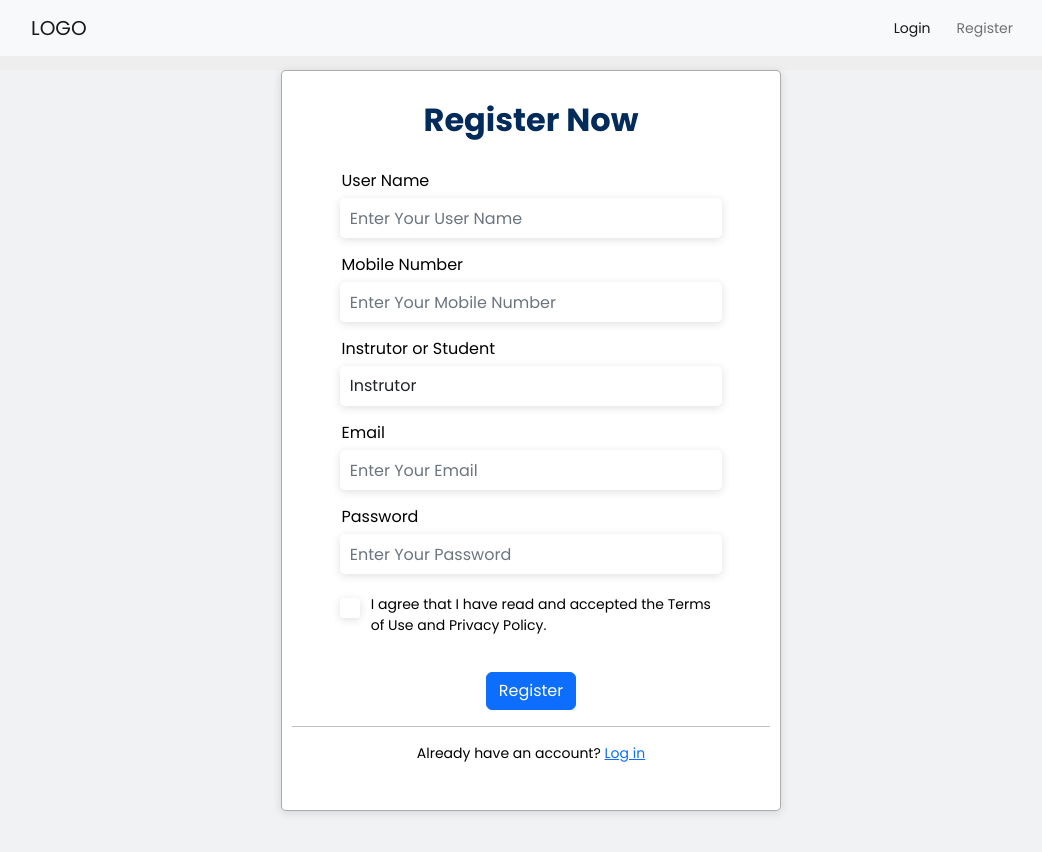
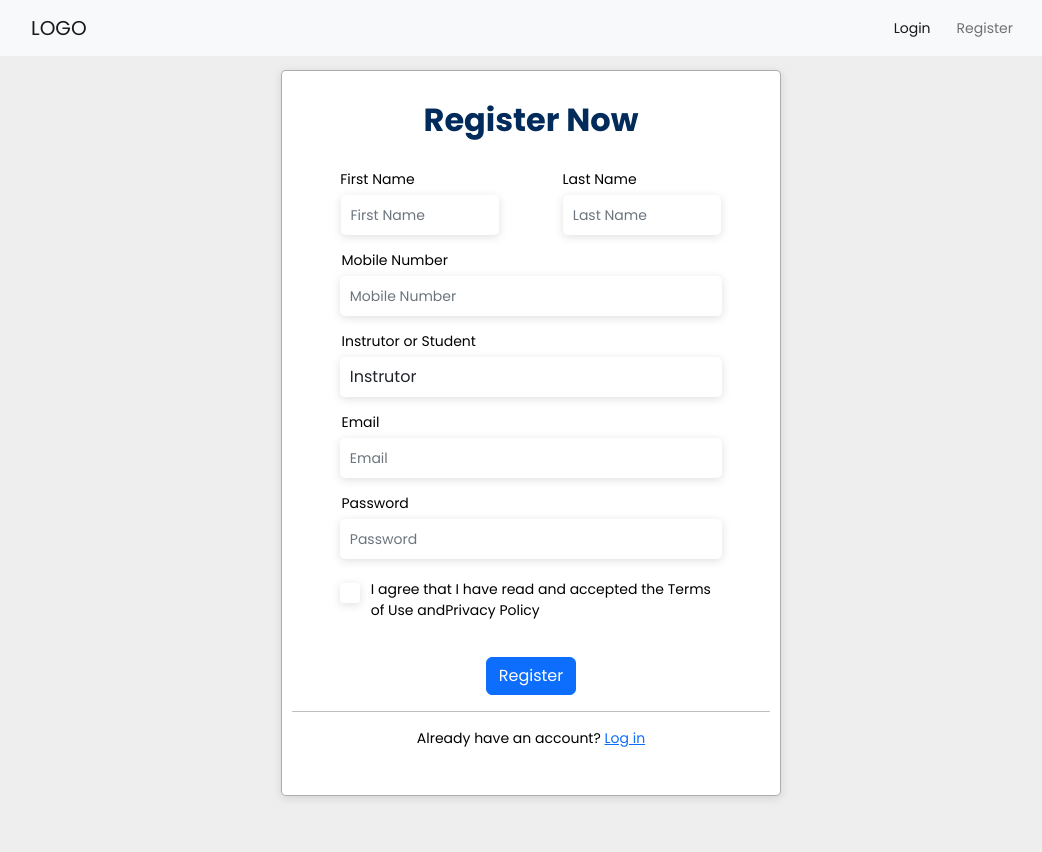
Before and after one commit to SManeesha99/SPM_SEJ010, a React (Create React App) app in the folder FRONTEND/: page / in a window 1280 px wide. Shown: the top 852 px of the page, without its empty margins (109-1151 px from the left). Built offline with nearby package versions, Linux system fonts and the light colour scheme.

Commit message:
pages changes
pages changes

```diff
--- a/FRONTEND/src/LoginRegister/Register.js
+++ b/FRONTEND/src/LoginRegister/Register.js
@@ -13,12 +13,21 @@ export default function () {
                 <h2>Register Now</h2>
                 <div className='regui'>
                     <div className='name'>
-                        <label>User Name</label>
-                        <input class="form-control" placeholder='Enter Your User Name'></input>
+                        <div class='row fullname'>
+                            <div class="col-sm-6">
+                                <label>First Name</label>
+                                <input class="form-control" placeholder='First Name'></input>
+                            </div>
+                            <div class="col-sm-6">
+                                <label>Last Name</label>
+                                <input class="form-control" placeholder='Last Name'></input>
+                            </div>
+                        </div>
+
                     </div>
                     <div className='name'>
                         <label>Mobile Number</label>
-                        <input class="form-control" placeholder='Enter Your Mobile Number'></input>
+                        <input class="form-control" placeholder='Mobile Number'></input>
                     </div>
 
                     <div class="form-group">
@@ -31,18 +40,21 @@ export default function () {
 
                     <div className='name'>
                         <label>Email</label>
-                        <input class="form-control" placeholder='Enter Your Email'></input>
+                        <input class="form-control" placeholder='Email'></input>
                     </div>
                     <div className='name'>
                         <label>Password</label>
-                        <input class="form-control" placeholder='Enter Your Password'></input>
+                        <input class="form-control" placeholder='Password'></input>
                     </div>
 
                     <div class="form-group chk">
                         <div class="form-check">
                         <input class="form-check-input checkbox" type="checkbox" id="gridCheck"/>
                         <p class="chkA">
-                        I agree that I have read and accepted the Terms of Use and Privacy Policy.
+                        I agree that I have read and accepted the Terms of Use and
+                            <a type="button"  data-bs-toggle="modal" data-bs-target="#exampleModal">
+                            Privacy Policy
+                            </a>
                         </p>
                         </div>
                     </div>
@@ -59,6 +71,33 @@ export default function () {
             </center>
 
         </div>
+
+
+        {/* ================model=============== */}
+
+
+
+            <div class="modal fade" id="exampleModal" tabindex="-1" aria-labelledby="exampleModalLabel" aria-hidden="true">
+            <div class="modal-dialog">
+                <div class="modal-content">
+                <div class="modal-header">
+                    <h5 class="modal-title" id="exampleModalLabel">Modal title</h5>
+                    <button type="button" class="btn-close" data-bs-dismiss="modal" aria-label="Close"></button>
+                </div>
+                <div class="modal-body">
+                    ...
+                </div>
+                <div class="modal-footer">
+                    <button type="button" class="btn btn-secondary" data-bs-dismiss="modal">Close</button>
+                    <button type="button" class="btn btn-primary">Save changes</button>
+                </div>
+                </div>
+            </div>
+            </div>
+
+        {/* ================model=============== */}
+
+
     </div>
   )
 }
--- a/FRONTEND/src/LoginRegister/loginRegister.css
+++ b/FRONTEND/src/LoginRegister/loginRegister.css
@@ -1,7 +1,6 @@
 .registerArea{
     width: 100%;
     height: 100vh;
-    background-color: rgb(241, 242, 243);
     font-family: 'Poppins',sans-serif;
 }
 
@@ -16,18 +15,26 @@
     padding: 30px 10px;
 }
 
+.fullname{
+    width: 93%;
+}
+.fullname label{
+    margin-left: 80px;
+}
+
 .regArea h2{
     font-weight: 700;
     margin-bottom: 30px;
     color: #002B5B;
 }
 
+
 .regui label{
     text-align: left;
     width: 50%;
     position: relative;
     left: -70px;
-    font-size: 16px;
+    font-size: 14px;
     margin-bottom: 5px;
 }
 .regui input {
@@ -38,6 +45,7 @@
     border: none;
     margin-bottom: 15px;
     padding: 5px 10px;
+    font-size: 14px;
 }
 
 .selectstNin{
@@ -65,6 +73,16 @@
     margin-top: 20px;
     text-align: left;
 }
+.chk a{
+    background-color: transparent;
+    border: none;
+    color: rgb(0, 145, 255);
+}
+.chk a:hover{
+    background-color: transparent;
+    border: none;
+    color: rgb(0, 145, 255);
+}
 
 .chkA{
     margin-left: 10px;
```
